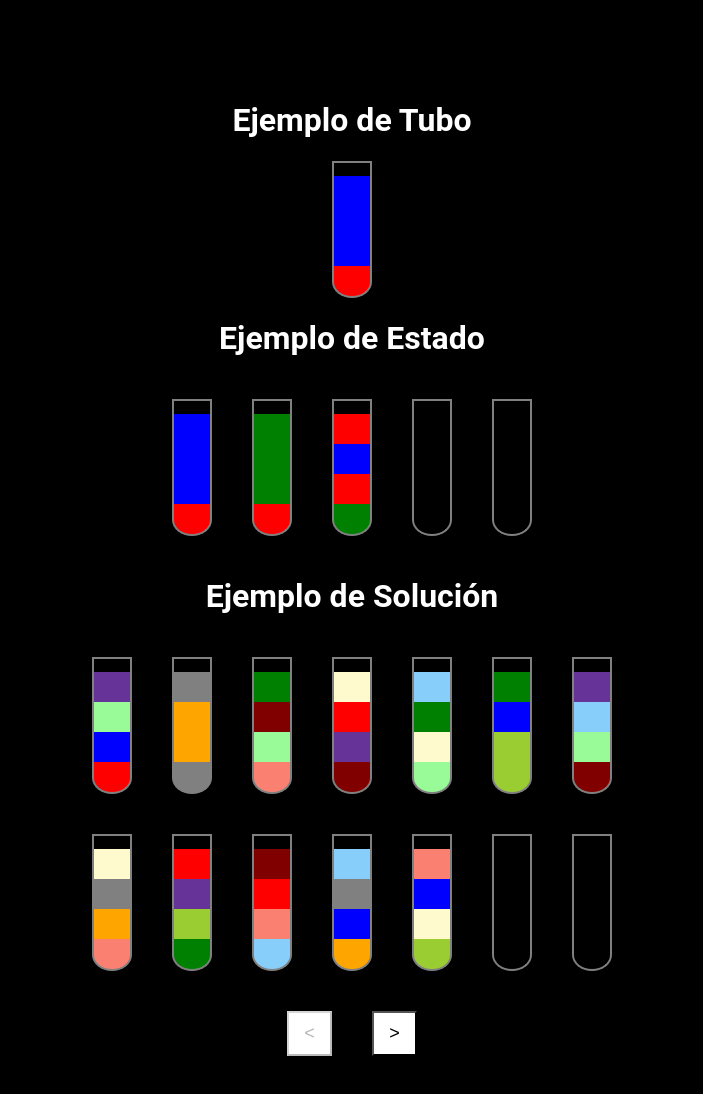
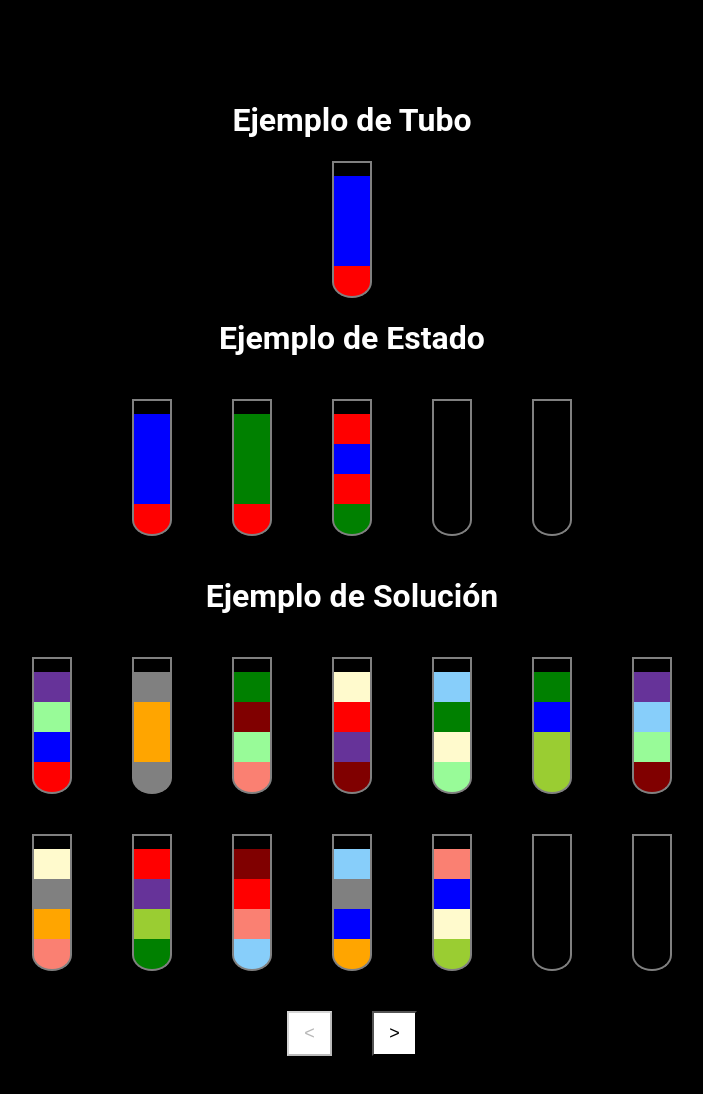
Before and after one commit to MaxLevs/water-puzzle-solver, a Next.js app: page /example in a window 1280 px wide. Shown: the top 1094 px of the page, without its empty margins (288-991 px from the left). Built offline with nearby package versions, Linux system fonts and the light colour scheme.

Commit message:
Some width adjustments

```diff
--- a/components/solution.module.css
+++ b/components/solution.module.css
@@ -1,6 +1,10 @@
 .buttonsContainer {
   display: flex;
   justify-content: center;
+}
+
+.container {
+  width: 100%;
 }
 
 .button {
--- a/styles/Home.module.css
+++ b/styles/Home.module.css
@@ -14,6 +14,8 @@
   flex-direction: column;
   justify-content: center;
   align-items: center;
+  width: 100%;
+  max-width: 700px;
 }
 
 .colorSelection {
```
